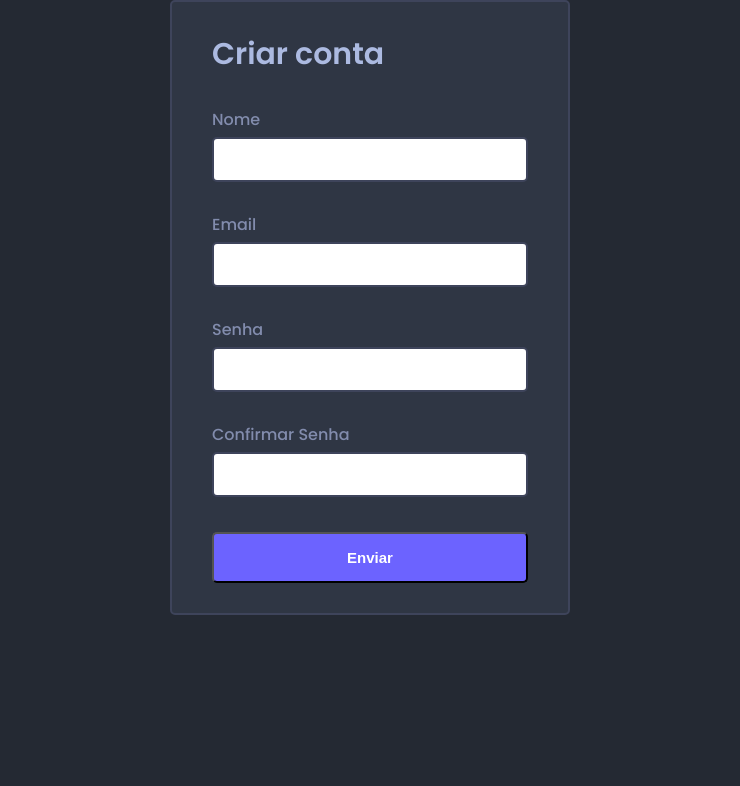
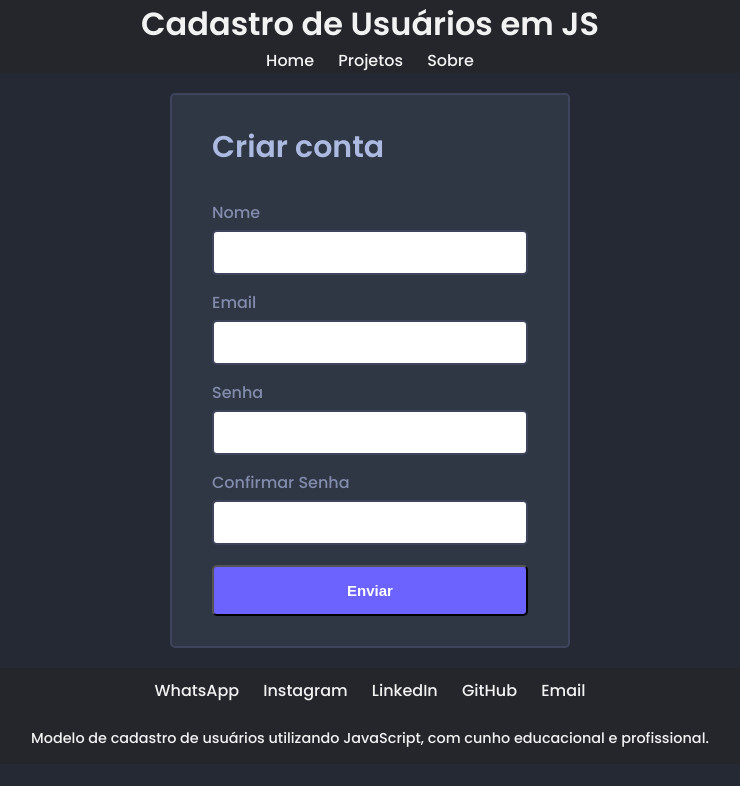
Before and after one commit to pedrocslucas/Cadastro-em-JS, a plain HTML site: page index.html in a window 1280 px wide. Shown: the whole page, without its empty margins (270-1010 px from the left). Drawn offline with Linux system fonts and the light colour scheme.

Commit message:
finalizando header e footer

```diff
--- a/index.html
+++ b/index.html
@@ -8,6 +8,14 @@
     <title>Cadastro JS</title>
 </head>
 <body>
+    <header>
+        <h1>Cadastro de Usuários em JS</h1>
+        <nav>
+            <a href="#">Home</a>
+            <a href="#">Projetos</a>
+            <a href="#">Sobre</a>
+        </nav>
+    </header>
 
     <section>
         <div class="titulo">
@@ -54,6 +62,28 @@
         </form>
     </section>
 
+    <footer>
+        <ul class="social-list">
+            <li class="rede">
+                <a href="#">WhatsApp</a>
+            </li>
+            <li class="rede">
+                <a href="https://www.instagram.com/pedrocslucas/" target="_blank">Instagram</a>
+            </li>
+            <li class="rede">
+                <a href="https://www.linkedin.com/in/pedrocslucas/" target="_blank">LinkedIn</a>
+            </li>
+            <li class="rede">
+                <a href="https://github.com/pedrowlucas" target="_blank">GitHub</a>
+            </li>
+            <li class="rede">
+                <a href="mailto:lucassilvach33r@gmail.com" target="_blank">Email</a>
+            </li>
+        </ul>
+        <p>Modelo de cadastro de usuários utilizando JavaScript, com cunho educacional e profissional.</p>
+    </footer>
+
     <script src="script.js"></script>
+
 </body>
 </html>
--- a/style.css
+++ b/style.css
@@ -18,6 +18,23 @@ body {
     border: 0;
 }
 
+/*Cabeçalho*/
+header {
+    background-color: #25262B;
+    margin-bottom: 20px;
+    color: #f3f2f3;
+    text-align: center;
+}
+
+nav a {
+    padding: 10px;
+    text-decoration: none;
+    color: #f3f2f3;
+}
+
+nav a:hover {
+    color: #6C63FF;
+}
 
 /*Conteúdo*/
 section {
@@ -44,8 +61,8 @@ section {
 }
 
 .form-control {
-    margin-bottom: 10px;
-    padding-bottom: 20px;
+    margin-bottom: 5px;
+    padding-bottom: 10px;
     position: relative;
 }
 
@@ -123,3 +140,35 @@ section {
     background-color: #584ff5;
     transition: 0.3s;
 }
+
+/*Rodapé*/
+footer {
+    background-color: #25262B;
+    margin-top: 20px;
+    color: #f3f2f3;
+    text-align: center;
+}
+
+footer ul {
+    list-style: none;
+}
+
+footer li {
+    display: inline-block;
+    padding: 10px;
+}
+
+footer a {
+    text-decoration: none;
+    color: #f3f2f3;
+}
+
+footer a:hover {
+    color: #ACBAE1;
+    text-decoration: underline;
+}
+
+footer p {
+    padding: 15px;
+    font-size: .9em;
+}
```
